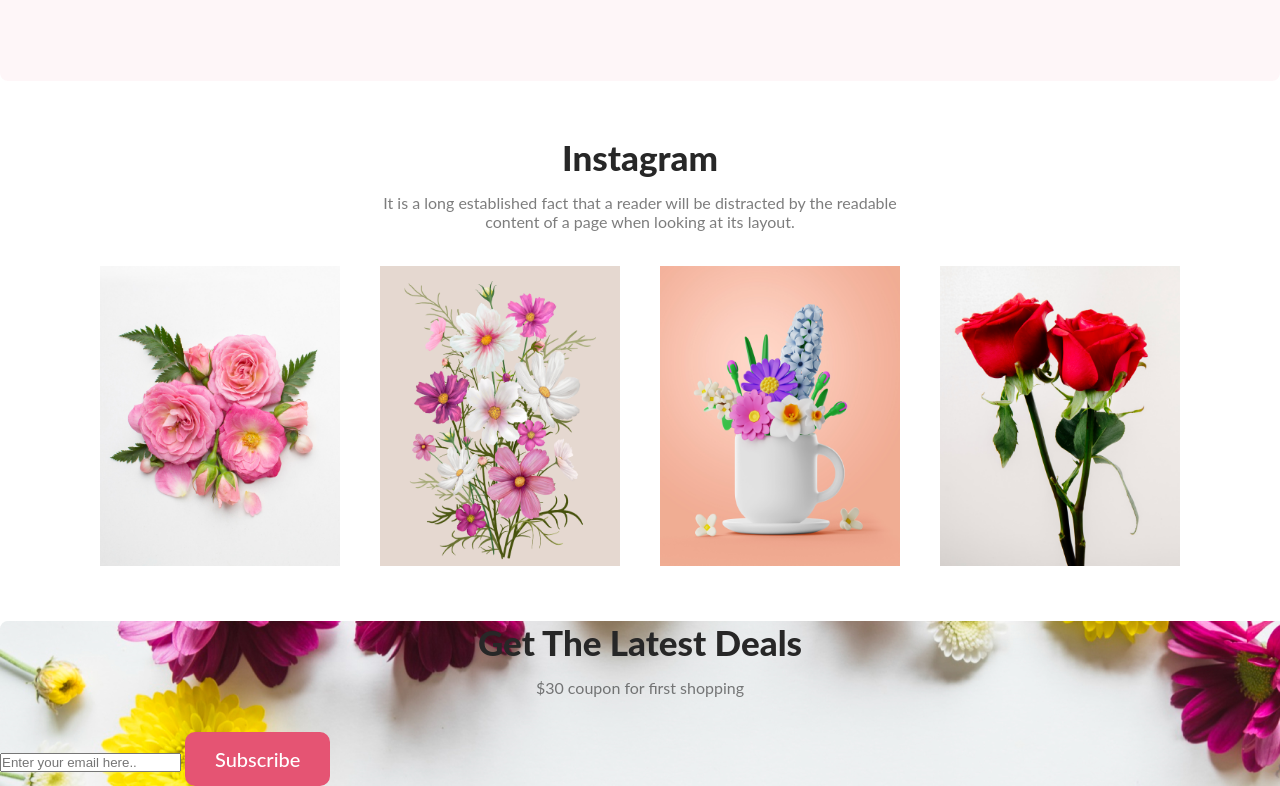
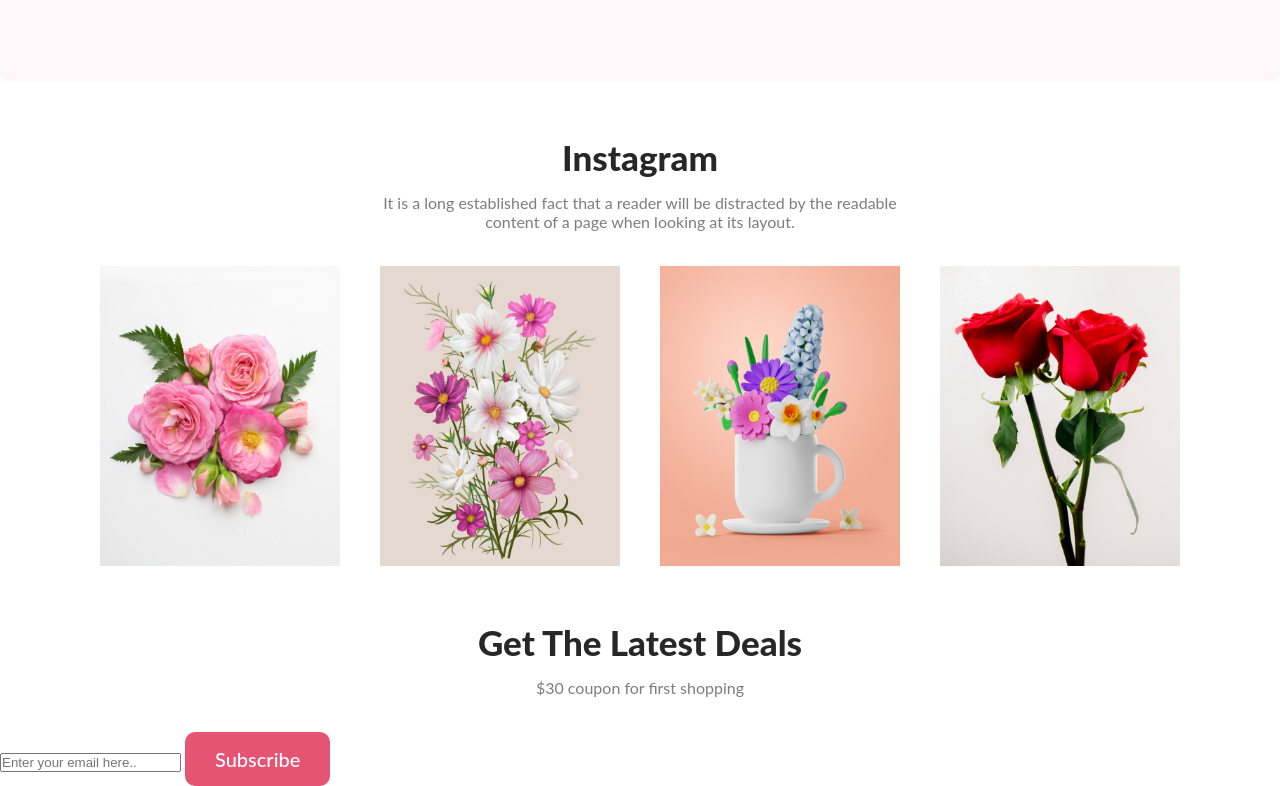
Before and after one commit to NafizUddin/first-assignment-repo, a plain HTML site: page index.html in a window 1280 px wide. Shown: the part 2437-3223 px from the top of the page. Drawn offline with Linux system fonts and the light colour scheme; files whose address does not match are found by name.

Commit message:
subscribe section background problem

```diff
--- a/styles/styles.css
+++ b/styles/styles.css
@@ -240,5 +240,5 @@
 /* Latest Deals section */
 
 .latest-deal-container{
-    background-image: url("../Rectangle\ 9.png");S
+    background: url("");
 }
```
Also changed, not shown: Rectangle 9.png (renamed from Flower Asset/Rectangle 9.png).
